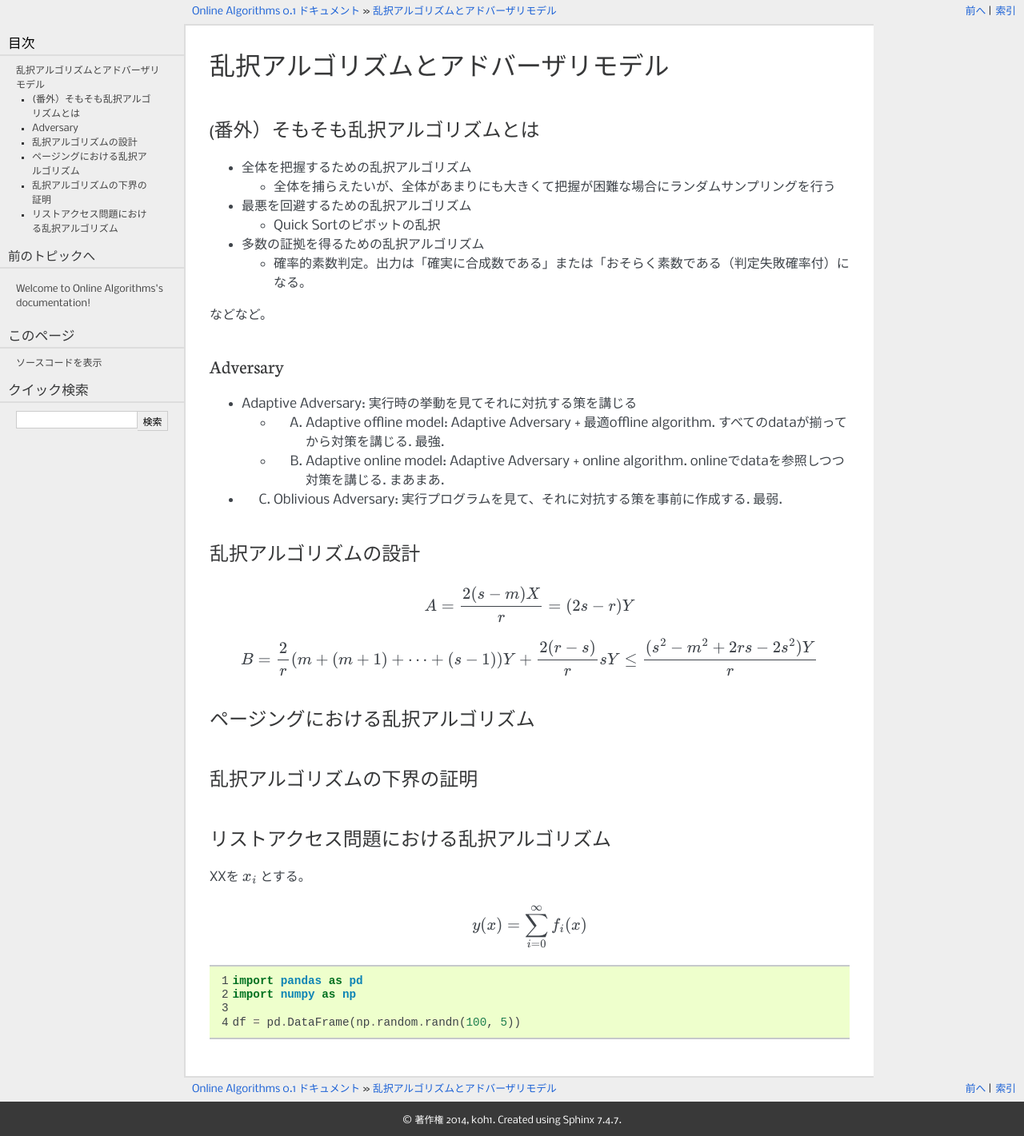
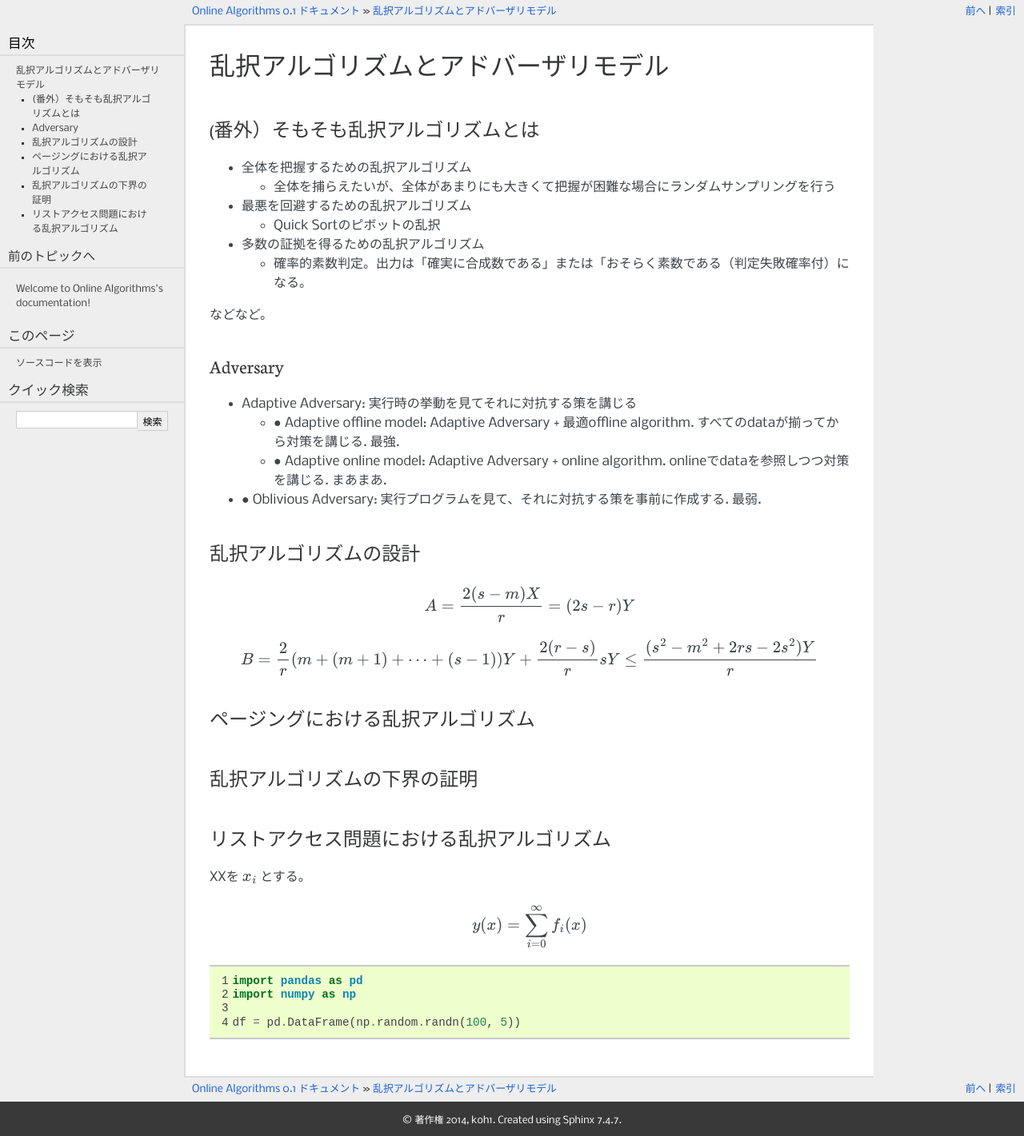
Before and after one commit to koh1/online_algorithms, a Sphinx documentation site: the page built from doc/randomized_algorithms.rst, in a window 1280 px wide. Shown: the whole page at 80% size. Built offline with Sphinx 7.4.7, drawn with Linux system fonts in a browser that asks for light colours; formulas are drawn with MathJax 3.

```diff
--- a/doc/randomized_algorithms.rst
+++ b/doc/randomized_algorithms.rst
@@ -24,10 +24,10 @@ Adversary
 -----------------------------------------
 * Adaptive Adversary: 実行時の挙動を見てそれに対抗する策を講じる
 
-  * (A) Adaptive offline model: Adaptive Adversary + 最適offline algorithm. すべてのdataが揃ってから対策を講じる. 最強.
-  * (B) Adaptive online model: Adaptive Adversary + online algorithm. onlineでdataを参照しつつ対策を講じる. まあまあ.
+  * ● Adaptive offline model: Adaptive Adversary + 最適offline algorithm. すべてのdataが揃ってから対策を講じる. 最強.
+  * ● Adaptive online model: Adaptive Adversary + online algorithm. onlineでdataを参照しつつ対策を講じる. まあまあ.
 
-* (C) Oblivious Adversary: 実行プログラムを見て、それに対抗する策を事前に作成する. 最弱.
+* ● Oblivious Adversary: 実行プログラムを見て、それに対抗する策を事前に作成する. 最弱.
 
 
 
```
